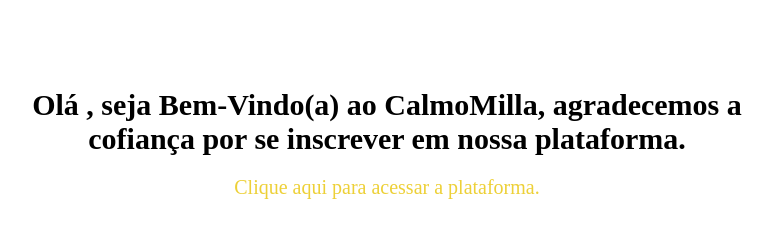
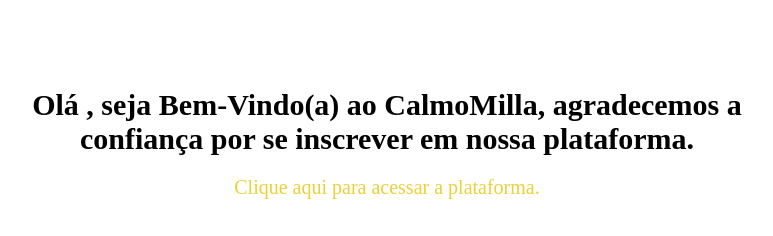
Before and after one commit to selingindev/AntigoemailCalmomilla, a plain HTML site: page index.html in a window 1280 px wide. Shown: the top 236 px of the page, without its empty margins (253-1026 px from the left). Drawn offline with Linux system fonts and the light colour scheme.

Commit message:
corrigindo erro de português

```diff
--- a/index.html
+++ b/index.html
@@ -201,7 +201,7 @@
 <body>
     <main>
         <div class="welcome">
-            <h2> Olá , seja Bem-Vindo(a) ao CalmoMilla, agradecemos a cofiança por se inscrever em nossa plataforma.
+            <h2> Olá , seja Bem-Vindo(a) ao CalmoMilla, agradecemos a confiança por se inscrever em nossa plataforma.
             </h2>
         </div>
         <div class="acessePlataforma">
```
